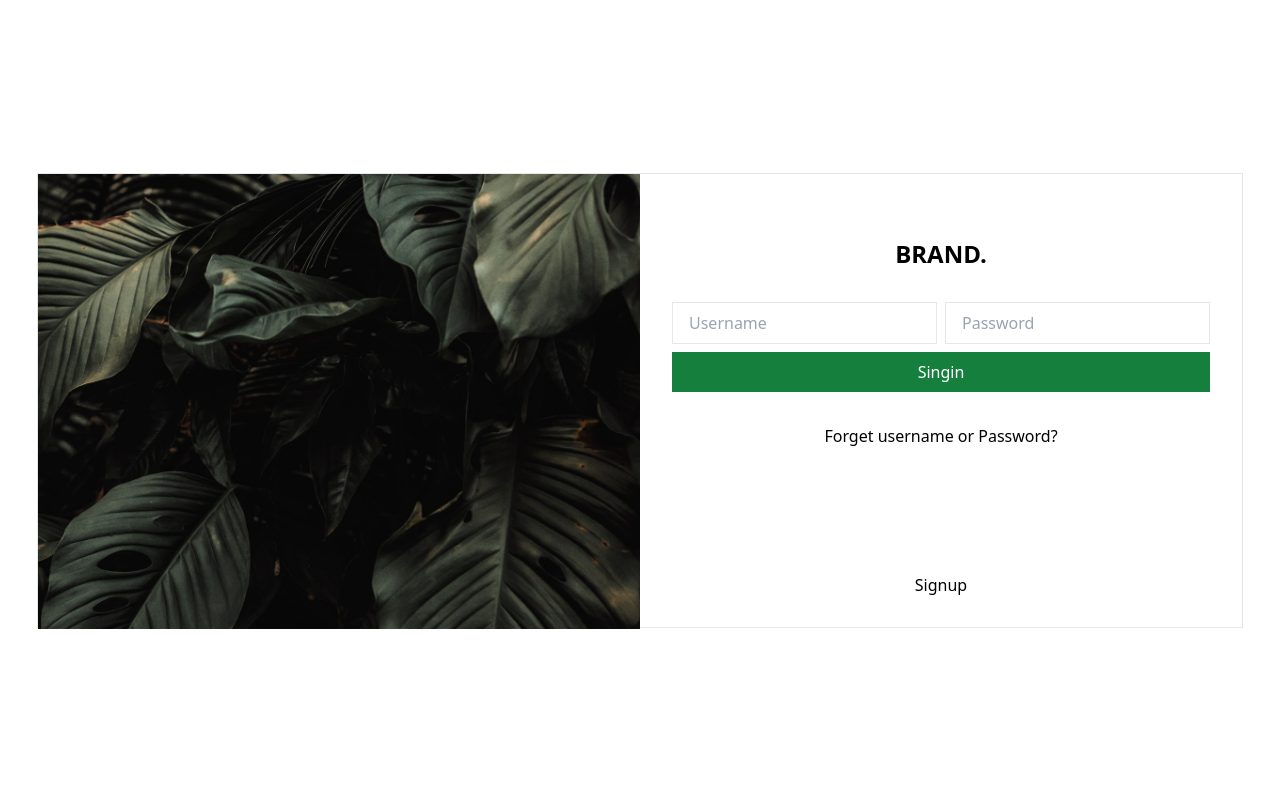
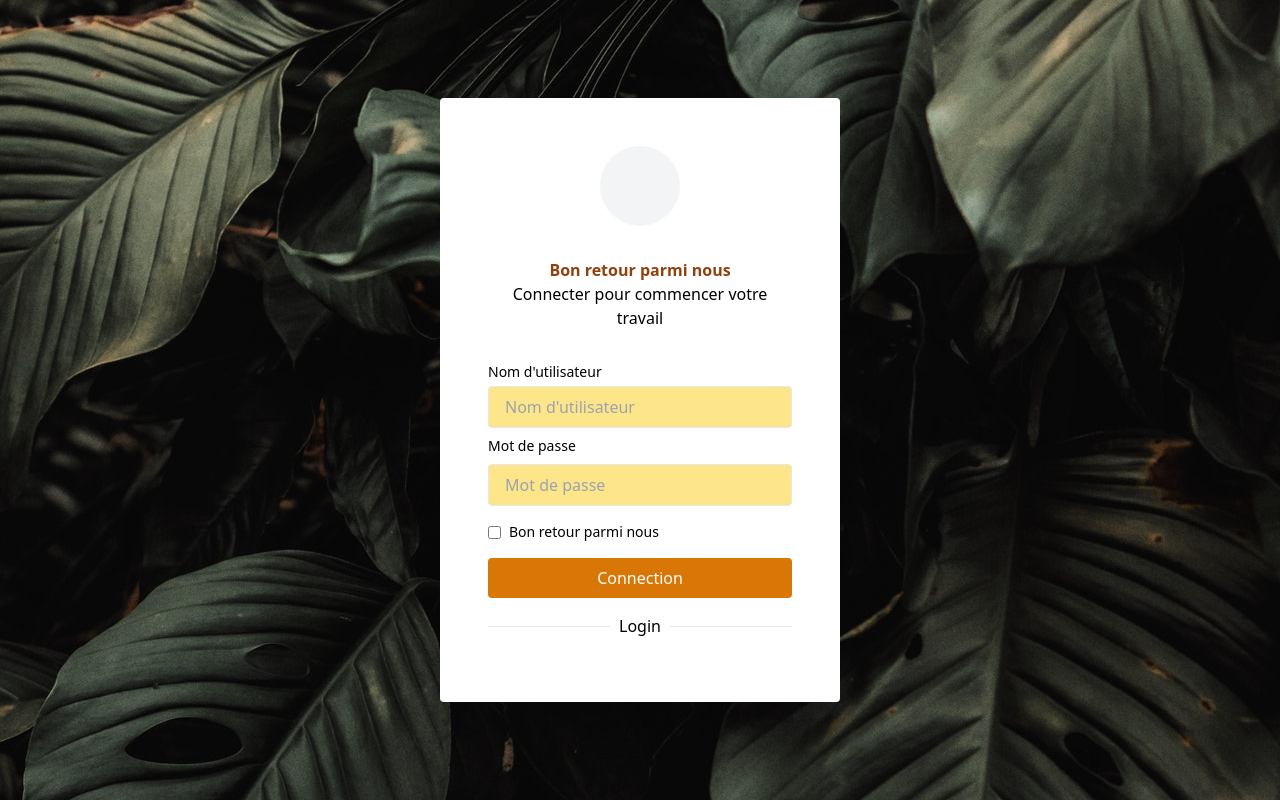
Before and after one commit to Optimus-ged/react-js-training-project, a React (Vite) app: page / in a window 1280 px wide. Built offline with nearby package versions, Linux system fonts and the light colour scheme.

Commit message:
login four created successfully

```diff
--- a/package.json
+++ b/package.json
@@ -12,6 +12,7 @@
   "dependencies": {
     "react": "^18.2.0",
     "react-dom": "^18.2.0",
+    "react-hook-form": "^7.51.4",
     "react-icons": "^5.2.0"
   },
   "devDependencies": {
--- a/src/App.tsx
+++ b/src/App.tsx
@@ -1,14 +1,11 @@
-import LoginOne from "@/components/loginOne";
-import LoginTwo from "@/components/loginTwo";
-import LoginThree from "@/components/loginThree";
+import LoginFour from "./components/LoginFour";
+
 
 function App() {
   return (
-    <section>
-      {/* <LoginOne />
-      <LoginTwo /> */}
-      <LoginThree />
-    </section>
+    <>
+    <LoginFour />
+    </>
   );
 }
 
--- /dev/null
+++ b/src/components/LoginFour/index.tsx
@@ -0,0 +1,59 @@
+import Trees from "@/assets/trees.jpg";
+
+const LoginFour = () => {
+  return (
+    <div className="relative flex h-screen w-screen items-center justify-center">
+      <img className="h-full w-full object-cover" src={Trees} alt="/" />
+      <div className="absolute max-w-[400px]">
+        <div className="m-auto bg-white p-12 rounded">
+          {/* TOP IMAGE AREA */}
+          <div className="mb-8 flex justify-center">
+            <div className="boder h-20 w-20 rounded-full bg-gray-100"></div>
+          </div>
+
+          {/* TEXT AREA */}
+          <div className="mb-8 text-center">
+            <p className="font-semibold text-amber-800">
+              Bon retour parmi nous
+            </p>
+            <p>Connecter pour commencer votre travail</p>
+          </div>
+
+          {/* LOGIN FORM */}
+          <form action="">
+            <div className="mb-2 flex flex-col gap-1">
+              <label className="text-sm">Nom d'utilisateur</label>
+              <input
+                className="border bg-amber-200 px-4 py-2 rounded"
+                type="text"
+                placeholder="Nom d'utilisateur"
+              />
+            </div>
+            <div className="flex flex-col gap-2">
+              <label className="text-sm">Mot de passe</label>
+              <input
+                className="border bg-amber-200 px-4 py-2 rounded"
+                type="password"
+                placeholder="Mot de passe"
+              />
+            </div>
+            <p className="my-4 flex items-center text-sm">
+              <input className="mr-2" type="checkbox" />
+              Bon retour parmi nous
+            </p>
+            <button className="bg-amber-600 py-2 text-center rounded text-white hover:bg-amber-500 w-full">
+              Connection
+            </button>
+          </form>
+          <div className="py-4 text-center flex gap-2 items-center">
+            <div className="bg-gray-200 h-[1px] w-full"></div>
+            <p>Login</p>
+            <div className="bg-gray-200 h-[1px] w-full"></div>
+          </div>
+        </div>
+      </div>
+    </div>
+  );
+};
+
+export default LoginFour;
```
Also changed, not shown: 1 other file (tests, documents, lock files or other folders).
